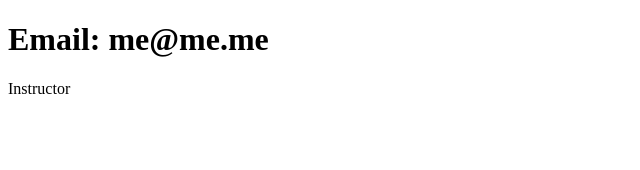
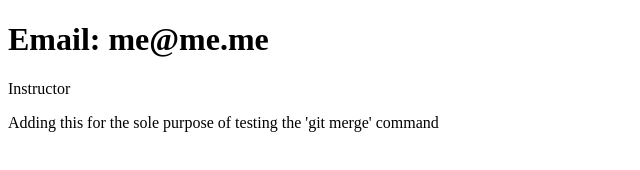
Before and after one commit to mbendana/alura_one_git_and_github, a plain HTML site: page contact.html in a window 1280 px wide. Shown: the whole page, without its empty margins (0-640 px from the left). Drawn offline with Linux system fonts and the light colour scheme.

Commit message:
Modify contact.html file

```diff
--- a/contact.html
+++ b/contact.html
@@ -8,5 +8,6 @@
 <body>
     <h1>Email: me@me.me</h1>
     <p>Instructor</p>
+    <p>Adding this for the sole purpose of testing the 'git merge' command</p>
 </body>
 </html>
```
